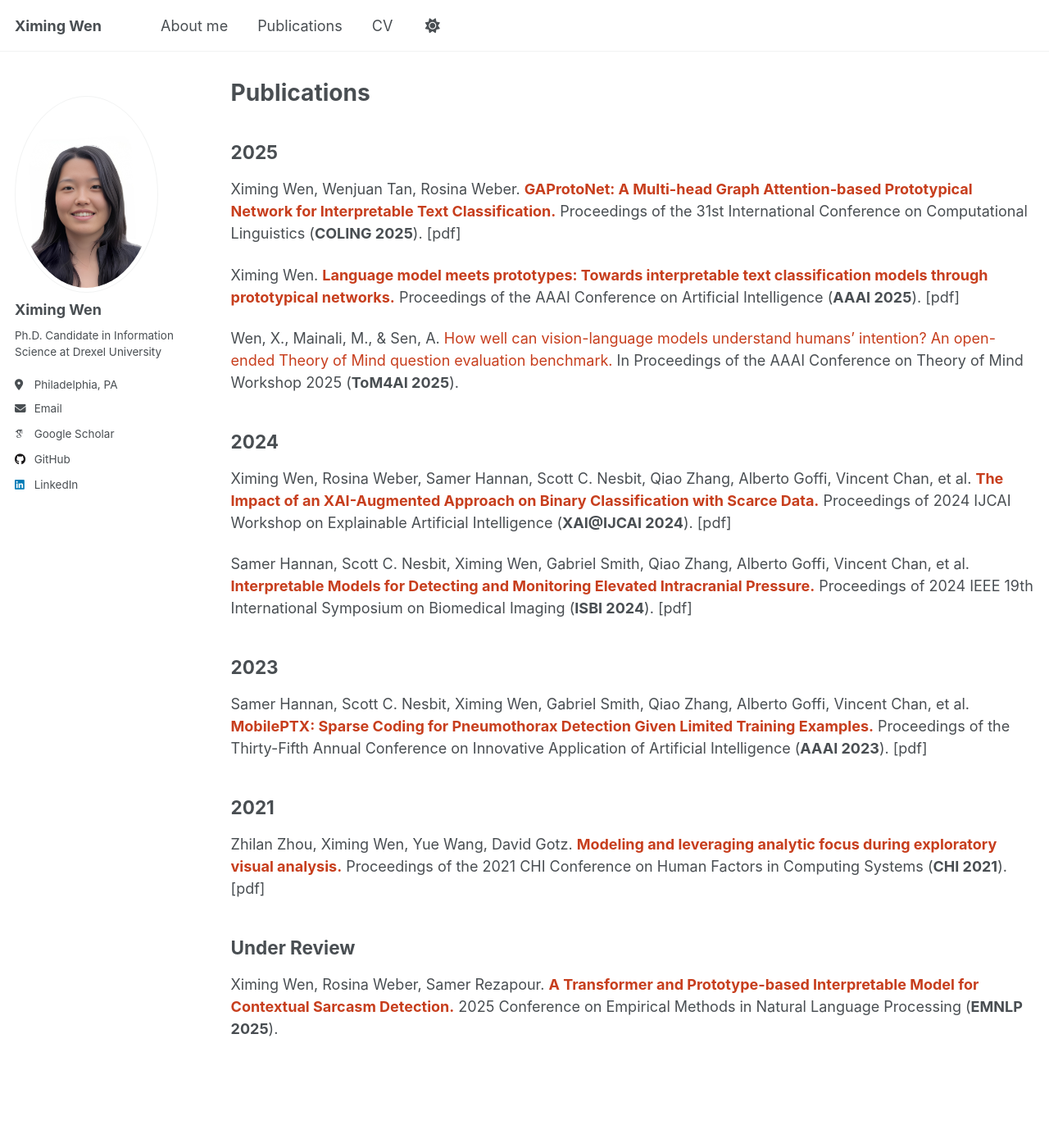
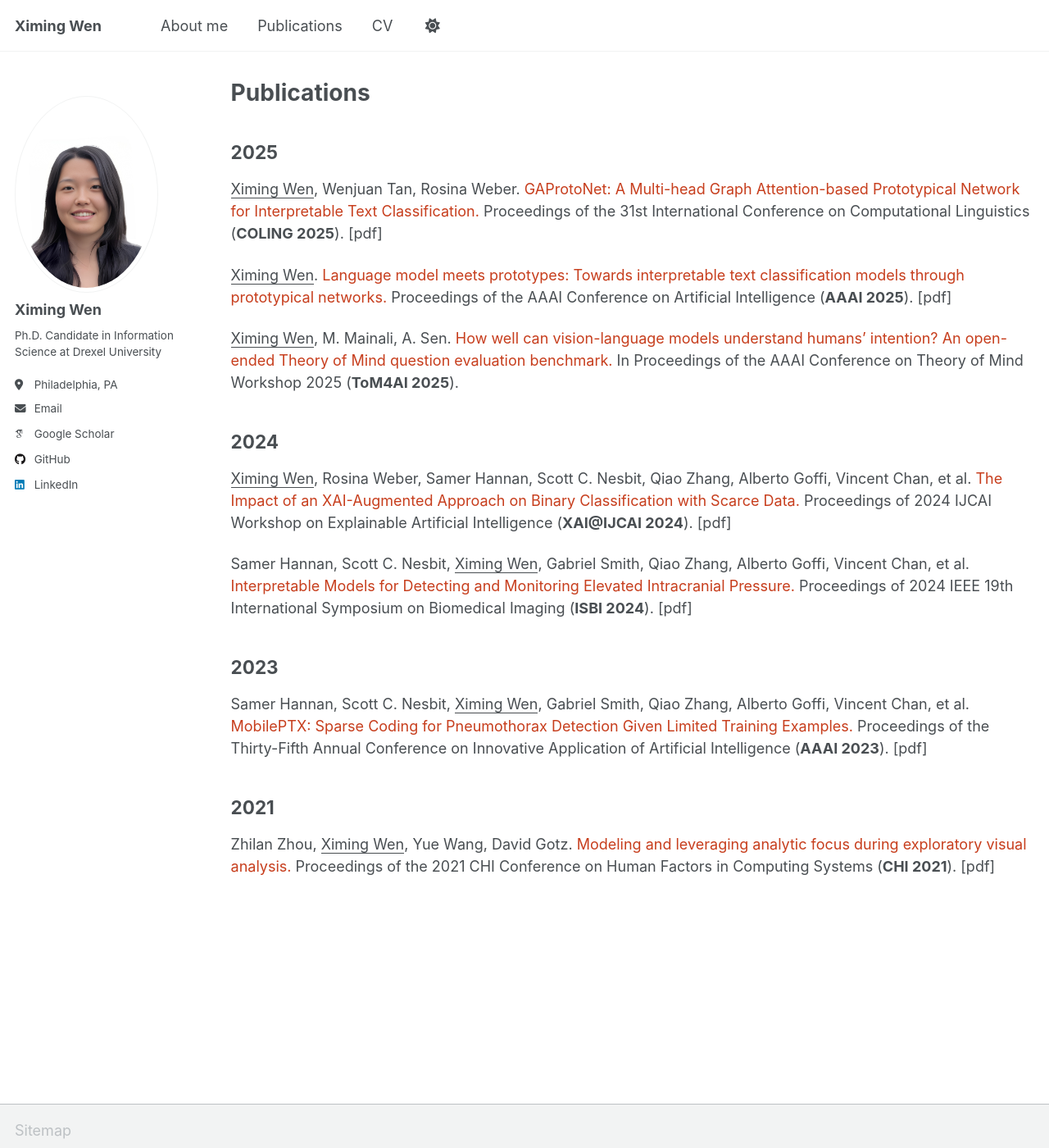
Before and after one commit to ximingwen/ximingwen.github.io, a Jekyll site: the page built from _pages/publications.md, in a window 1280 px wide and 1400 px high. Shown: the whole window at 82% size. Built offline with Jekyll 4.4.1, drawn with Linux system fonts in a browser that asks for light colours; some web fonts are replaced; a script that is not in the unit is left out.

Commit message:
Update publications.md

```diff
--- a/_pages/publications.md
+++ b/_pages/publications.md
@@ -8,26 +8,22 @@
 
 ## 2025
 
-Ximing Wen, Wenjuan Tan, Rosina Weber. <span style="color: #c73e1d;">**GAProtoNet: A Multi-head Graph Attention-based Prototypical Network for Interpretable Text Classification.**</span> Proceedings of the 31st International Conference on Computational Linguistics (**COLING 2025**). [pdf]
+<u>Ximing Wen</u>, Wenjuan Tan, Rosina Weber. <span style="color: #c73e1d;">GAProtoNet: A Multi-head Graph Attention-based Prototypical Network for Interpretable Text Classification.</span> Proceedings of the 31st International Conference on Computational Linguistics (**COLING 2025**). [pdf]
 
-Ximing Wen. <span style="color: #c73e1d;">**Language model meets prototypes: Towards interpretable text classification models through prototypical networks.**</span> Proceedings of the AAAI Conference on Artificial Intelligence (**AAAI 2025**). [pdf]
+<u>Ximing Wen</u>. <span style="color: #c73e1d;">Language model meets prototypes: Towards interpretable text classification models through prototypical networks.</span> Proceedings of the AAAI Conference on Artificial Intelligence (**AAAI 2025**). [pdf]
 
-Wen, X., Mainali, M., & Sen, A. <span style="color: #c73e1d;"> How well can vision-language models understand humans’ intention? An open-ended Theory of Mind question evaluation benchmark.</span>  In Proceedings of the AAAI Conference on Theory of Mind Workshop 2025 (**ToM4AI 2025**).
+<u>Ximing Wen</u>, M. Mainali, A. Sen. <span style="color: #c73e1d;">How well can vision-language models understand humans' intention? An open-ended Theory of Mind question evaluation benchmark.</span> In Proceedings of the AAAI Conference on Theory of Mind Workshop 2025 (**ToM4AI 2025**).
 
 ## 2024
 
-Ximing Wen, Rosina Weber, Samer Hannan, Scott C. Nesbit, Qiao Zhang, Alberto Goffi, Vincent Chan, et al. <span style="color: #c73e1d;">**The Impact of an XAI-Augmented Approach on Binary Classification with Scarce Data.**</span> Proceedings of 2024 IJCAI Workshop on Explainable Artificial Intelligence (**XAI@IJCAI 2024**). [pdf]
+<u>Ximing Wen</u>, Rosina Weber, Samer Hannan, Scott C. Nesbit, Qiao Zhang, Alberto Goffi, Vincent Chan, et al. <span style="color: #c73e1d;">The Impact of an XAI-Augmented Approach on Binary Classification with Scarce Data.</span> Proceedings of 2024 IJCAI Workshop on Explainable Artificial Intelligence (**XAI@IJCAI 2024**). [pdf]
 
-Samer Hannan, Scott C. Nesbit, Ximing Wen, Gabriel Smith, Qiao Zhang, Alberto Goffi, Vincent Chan, et al. <span style="color: #c73e1d;">**Interpretable Models for Detecting and Monitoring Elevated Intracranial Pressure.**</span> Proceedings of 2024 IEEE 19th International Symposium on Biomedical Imaging (**ISBI 2024**). [pdf]
+Samer Hannan, Scott C. Nesbit, <u>Ximing Wen</u>, Gabriel Smith, Qiao Zhang, Alberto Goffi, Vincent Chan, et al. <span style="color: #c73e1d;">Interpretable Models for Detecting and Monitoring Elevated Intracranial Pressure.</span> Proceedings of 2024 IEEE 19th International Symposium on Biomedical Imaging (**ISBI 2024**). [pdf]
 
 ## 2023
 
-Samer Hannan, Scott C. Nesbit, Ximing Wen, Gabriel Smith, Qiao Zhang, Alberto Goffi, Vincent Chan, et al. <span style="color: #c73e1d;">**MobilePTX: Sparse Coding for Pneumothorax Detection Given Limited Training Examples.**</span> Proceedings of the Thirty-Fifth Annual Conference on Innovative Application of Artificial Intelligence (**AAAI 2023**). [pdf]
+Samer Hannan, Scott C. Nesbit, <u>Ximing Wen</u>, Gabriel Smith, Qiao Zhang, Alberto Goffi, Vincent Chan, et al. <span style="color: #c73e1d;">MobilePTX: Sparse Coding for Pneumothorax Detection Given Limited Training Examples.</span> Proceedings of the Thirty-Fifth Annual Conference on Innovative Application of Artificial Intelligence (**AAAI 2023**). [pdf]
 
 ## 2021
 
-Zhilan Zhou, Ximing Wen, Yue Wang, David Gotz. <span style="color: #c73e1d;">**Modeling and leveraging analytic focus during exploratory visual analysis.**</span> Proceedings of the 2021 CHI Conference on Human Factors in Computing Systems (**CHI 2021**). [pdf]
-
-## Under Review
-
-Ximing Wen, Rosina Weber, Samer Rezapour. <span style="color: #c73e1d;">**A Transformer and Prototype-based Interpretable Model for Contextual Sarcasm Detection.**</span> 2025 Conference on Empirical Methods in Natural Language Processing (**EMNLP 2025**).
+Zhilan Zhou, <u>Ximing Wen</u>, Yue Wang, David Gotz. <span style="color: #c73e1d;">Modeling and leveraging analytic focus during exploratory visual analysis.</span> Proceedings of the 2021 CHI Conference on Human Factors in Computing Systems (**CHI 2021**). [pdf]
```
